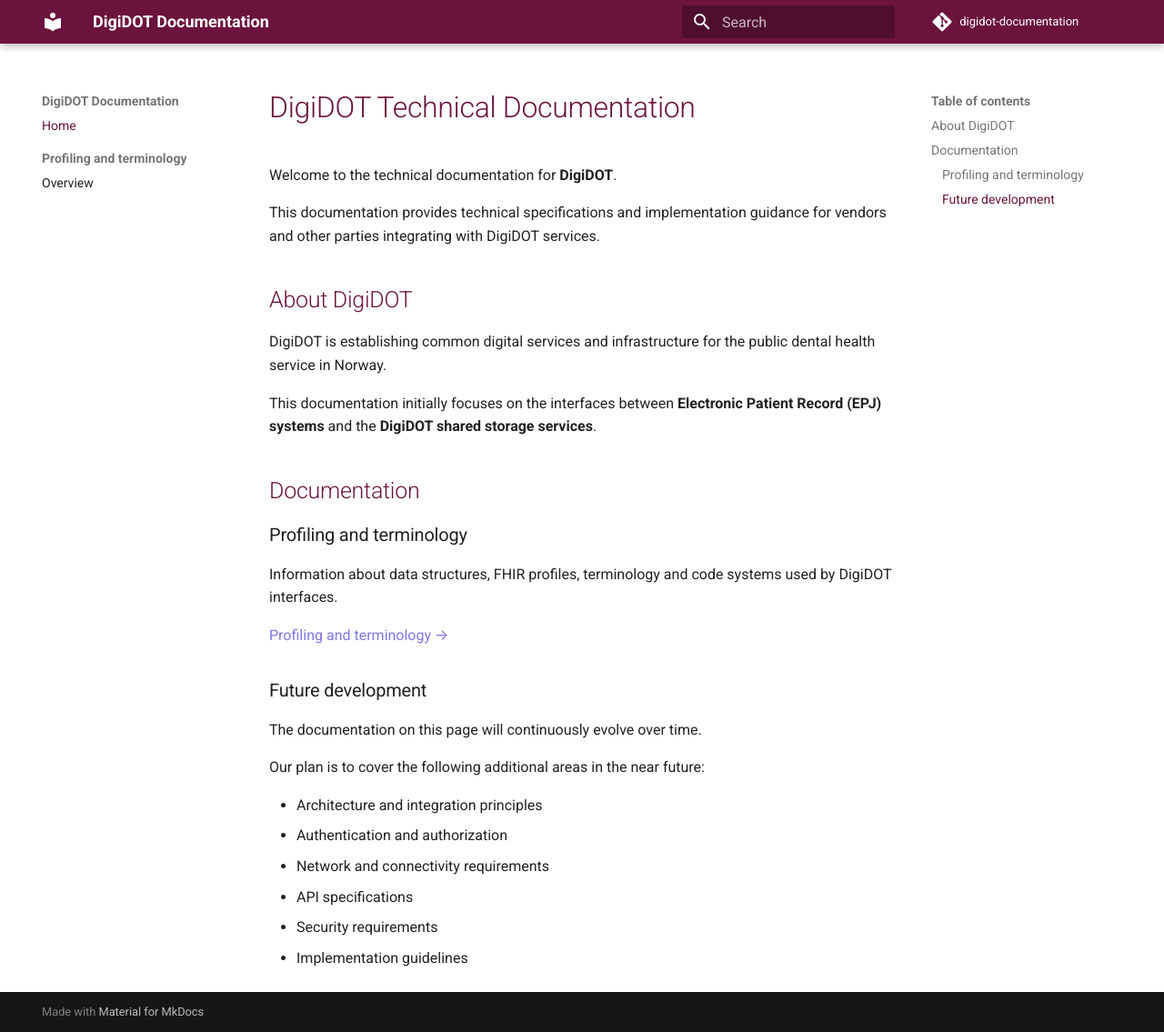
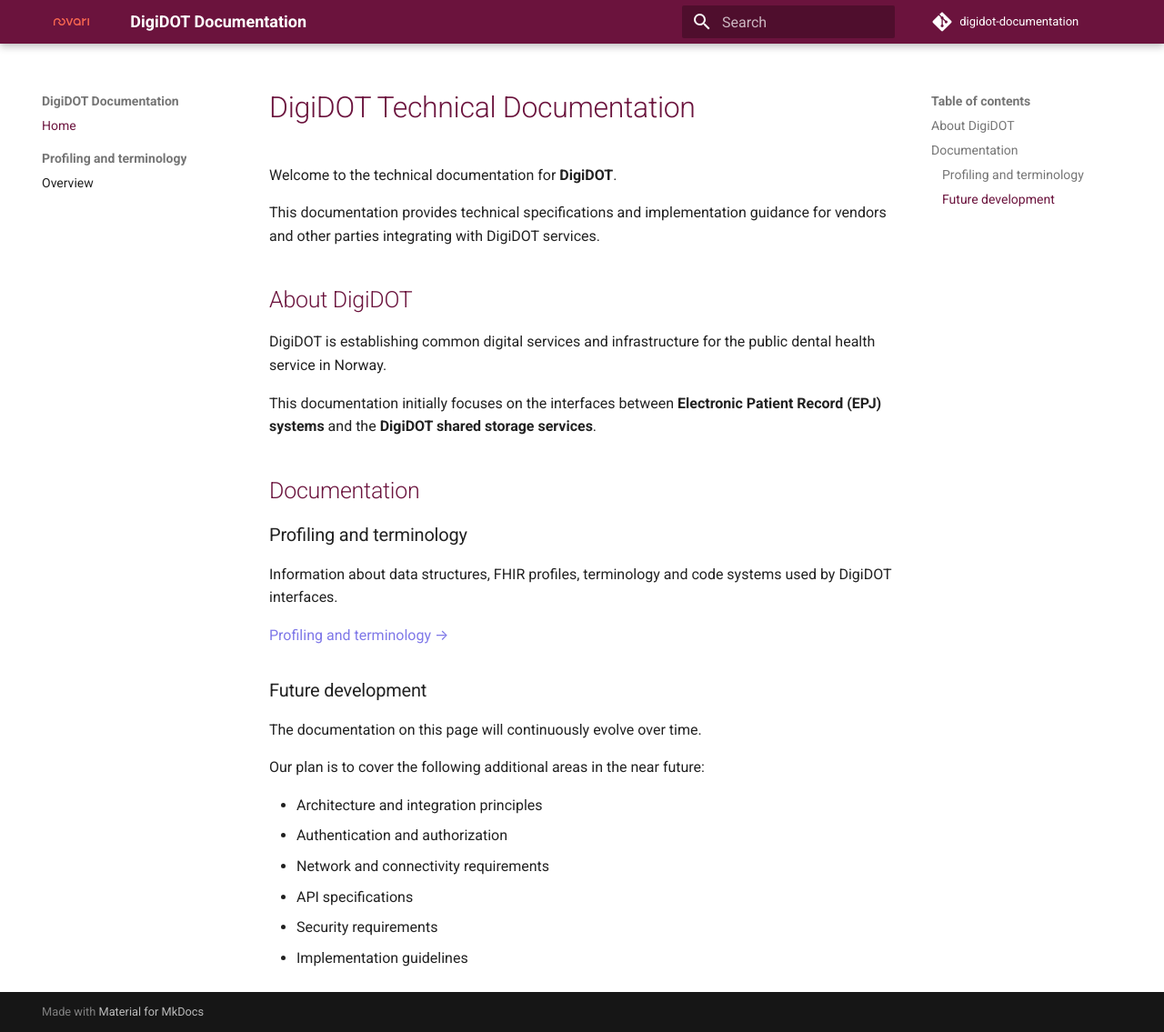
Before and after one commit to novariiks/digidot-documentation, an MkDocs documentation site: the page built from docs/index.md, in a window 1280 px wide and 1135 px high. Shown: the whole window at 91% size. Built offline with MkDocs 1.6.1 and Material for MkDocs 9.7.7, drawn with Linux system fonts in a browser that asks for light colours; comment, search, counter and statistics services are not loaded.

Commit message:
added favicon and logo

```diff
--- a/mkdocs.yml
+++ b/mkdocs.yml
@@ -6,6 +6,9 @@ repo_name: digidot-documentation
 
 theme:
   name: material
+
+  logo: assets/images/novari-logo.svg
+  favicon: assets/images/novari-favicon.svg
 
   palette:
     - scheme: default
```
Also changed, not shown: docs/assets/images/novari-favicon.svg (added), docs/assets/images/novari-logo.svg (added).
